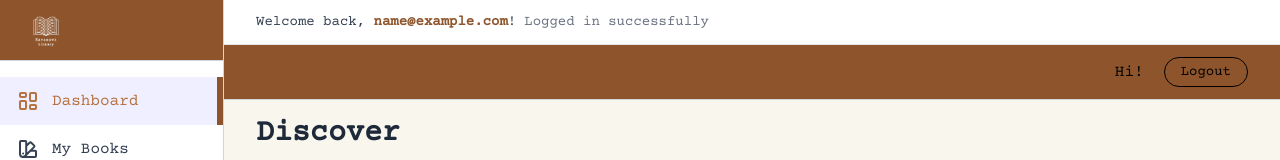
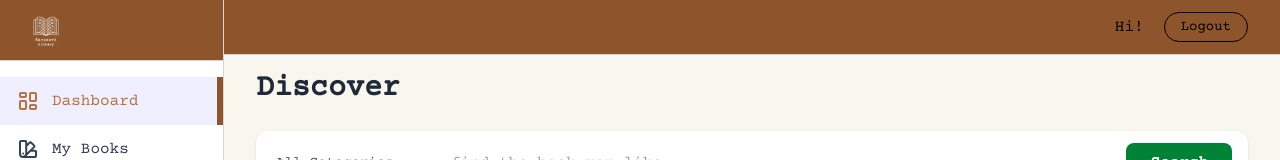
Before and after one commit to chandisarandeni/lib-member-portal, a React (Vite) app: page /dashboard in a window 1280 px wide. Shown: the top 160 px of the page. Built offline with nearby package versions, Linux system fonts and the light colour scheme; no server answers; sample sign-in values are in the browser's storage.

Commit message:
Remove duplicate welcome message from dashboard
Eliminated the redundant welcome message section above the main header in the Dashboard page to streamline the UI.

```diff
--- a/src/pages/Dashboard/Dashboard.jsx
+++ b/src/pages/Dashboard/Dashboard.jsx
@@ -146,12 +146,7 @@ const Dashboard = () => {
       {/* Main Content Area */}
       <div className="flex-1 flex flex-col">
 
-        <div className="bg-white border-b border-gray-200 px-4 md:px-8 py-3">
-          <p className="text-gray-700 text-sm">
-            Welcome back, <span className="font-semibold text-[#8E552C]">{user?.email || 'User'}</span>!
-            {user?.email && <span className="text-gray-500 ml-2">Logged in successfully</span>}
-          </p>
-        </div>
+
         {/* Top Header for all screens */}
         <div className="flex items-center justify-between px-4 md:px-8 border-b border-gray-300 py-3 bg-[#8E552C]">
           <div></div>
```
